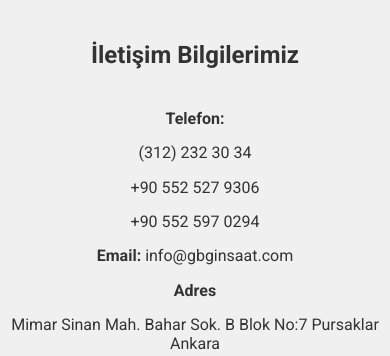
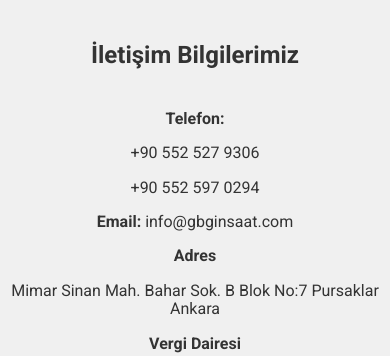
Before and after one commit to malikurkcuoglu/gbginsaat.com, a plain HTML site: page iletisim/index.html in a window 390 px wide. Shown: the part 753-1109 px from the top of the page. Drawn offline with Linux system fonts and the light colour scheme.

Commit message:
Delete unused phone

```diff
--- a/iletisim/index.html
+++ b/iletisim/index.html
@@ -64,12 +64,6 @@
         <!-- Nav -->
 
 
-
-
-
-
-
-
             <section class="about">
                 <div class="card">
                     <iframe src="https://www.google.com/maps/embed?pb=!1m18!1m12!1m3!1d381.8726217487863!2d32.883431957715345!3d40.031204216537134!2m3!1f0!2f0!3f0!3m2!1i1024!2i768!4f13.1!3m3!1m2!1s0x40820822a7b3f10d%3A0x67048d9b51f553d3!2sMimar%20Sinan%2C%20Bahar%20Sk.%20No%3A7%2C%2006145%20Pursaklar%2FAnkara!5e0!3m2!1str!2str!4v1786625941291!5m2!1str!2str" width="600" height="450" style="border:0;" allowfullscreen="" loading="lazy" referrerpolicy="strict-origin-when-cross-origin"></iframe>
@@ -79,7 +73,6 @@
 
                     <h2 style="margin-bottom: 40px;">İletişim Bilgilerimiz</h2>
                     <p><b>Telefon:</b></p>
-                    <p>(312) 232 30 34</p>
                     <p>+90 552 527 9306</p>
                     <p>+90 552 597 0294</p>
                 <p><b>Email: </b> info@gbginsaat.com</p></p>
```
